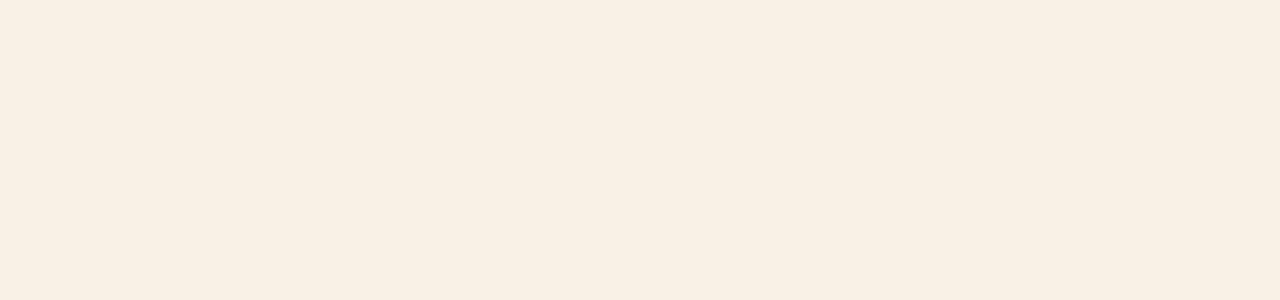
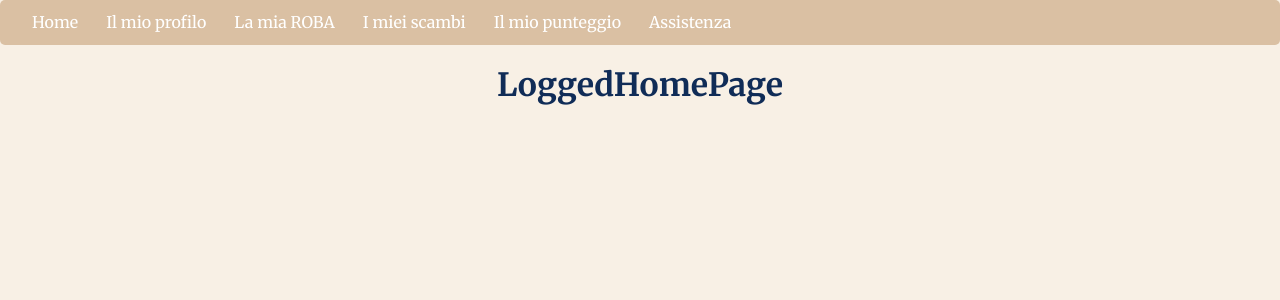
Before and after one commit to stream3x/ROBA, a React (Create React App) app in the folder front-end/: page /homepage in a window 1280 px wide. Shown: the top 300 px of the page. Built offline with nearby package versions, Linux system fonts and the light colour scheme.

Commit message:
Impostazione rotta pagina Logged e Navbar

```diff
--- a/front-end/src/App.js
+++ b/front-end/src/App.js
@@ -5,11 +5,10 @@ import { useSelector } from 'react-redux';
 
 import Navbar from './components/Navbar.jsx'
 
-
 function App() {
 
-const isLogged = useSelector((state) => state.login.value)
-console.log(isLogged);
+  const isLogged = useSelector((state) => state.login.value)
+  console.log(isLogged);
 
   return (
     <div>
--- a/front-end/src/pages/LoggedHomePage.jsx
+++ b/front-end/src/pages/LoggedHomePage.jsx
@@ -1,7 +1,9 @@
 
 const LoggedHomePage = () => {
+
   return (
-    <div>
+    <div className="container">
+      <h1>LoggedHomePage</h1>
     </div>
   )
 }
--- a/front-end/src/pages/LoginHomePage.jsx
+++ b/front-end/src/pages/LoginHomePage.jsx
@@ -1,7 +1,22 @@
+import { useSelector } from 'react-redux';
+import { useNavigate } from 'react-router-dom';
+import { useEffect } from 'react';
+
 import logoImage from '../images/logo500.png';
 import ModalAlert from '../components/ModalAlert.jsx';
 
 const LoginHomePage = () => {
+
+const isLogged = useSelector((state) => state.login.value)
+console.log(isLogged);
+
+const navigate = useNavigate();
+useEffect(() => {
+  if(isLogged) {
+    navigate('/homepage');
+  }
+}, [isLogged])
+
   return (
     <div className="container">
         <img src={logoImage} id="logo-image" alt="Roba logo"/>
--- a/front-end/src/redux/loginSlice.js
+++ b/front-end/src/redux/loginSlice.js
@@ -3,7 +3,7 @@ import { createSlice } from '@reduxjs/toolkit';
 const loginSlice = createSlice({
   name: 'login',
   initialState: {
-    value: false,
+    value: true,
   },
   reducers: {
     getLogged: (state) => {
```
